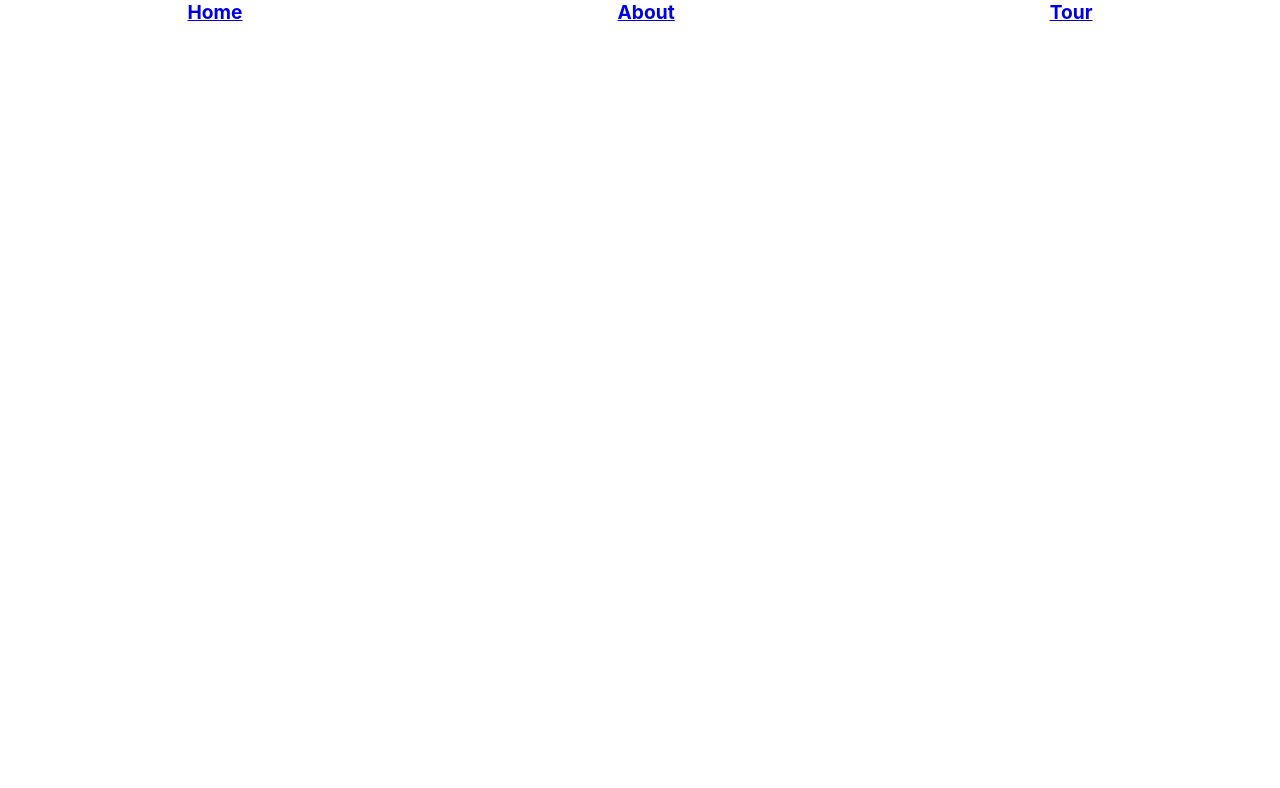
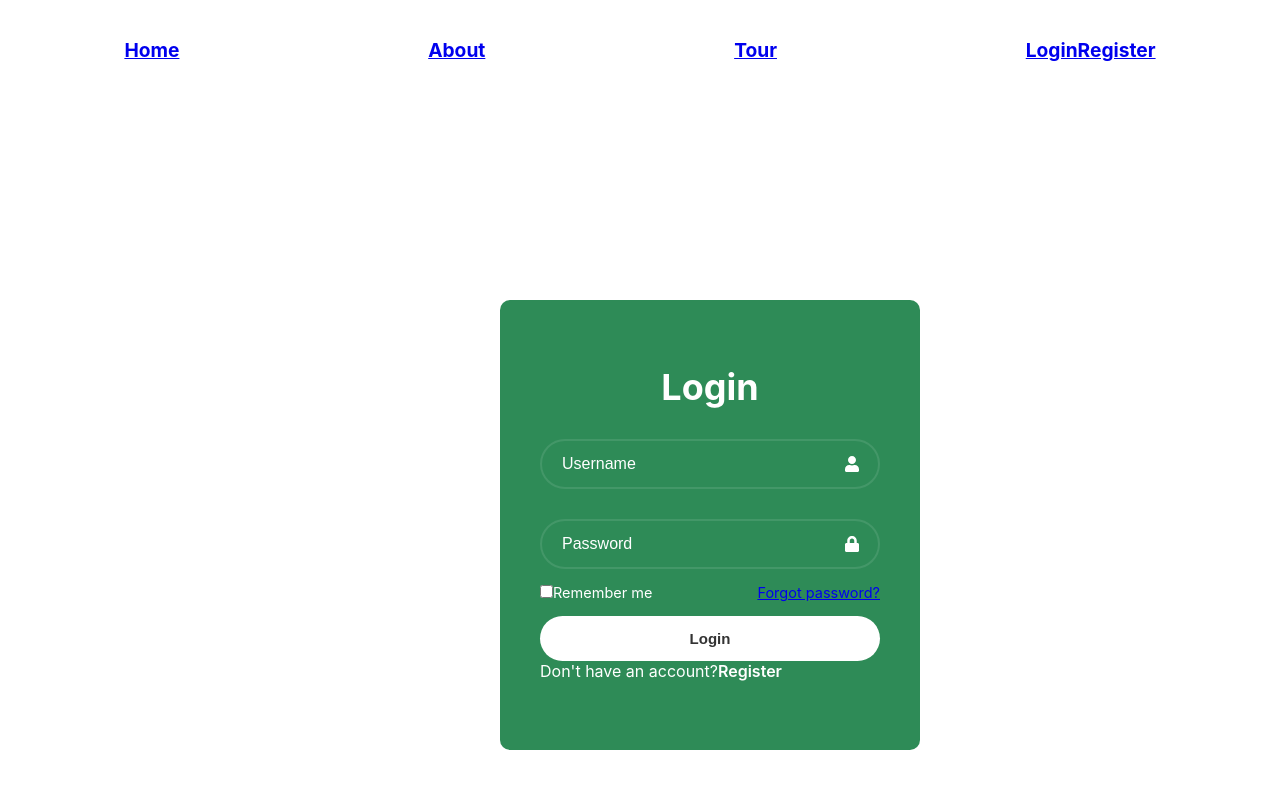
Before and after one commit to Hafsa-Maqsood/tourproject, a React (Create React App) app: page /LoginRegister in a window 1280 px wide. Before the commit this address had no page. Shown: the top 788 px of the page. Built offline with nearby package versions, Linux system fonts and the light colour scheme.

Commit message:
Updated Navbar and other components

```diff
--- a/package.json
+++ b/package.json
@@ -8,8 +8,9 @@
     "@testing-library/user-event": "^13.5.0",
     "react": "^18.3.1",
     "react-dom": "^18.3.1",
+    "react-icons": "^5.3.0",
     "react-router-dom": "^6.27.0",
-    "react-scripts": "5.0.1",
+    "react-scripts": "^5.0.1",
     "web-vitals": "^2.1.4"
   },
   "scripts": {
--- a/src/App.css
+++ b/src/App.css
@@ -1,4 +1,4 @@
-.App {
+/.App {
   text-align: center;
 }
 
--- a/src/App.js
+++ b/src/App.js
@@ -4,6 +4,7 @@ import Home from './component/Home'
 import About from './component/About'
 import Navbar from './component/Navbar'
 import Tour from './component/Tour'
+import LoginRegister from './component/LoginRegister'
 import './App.css'
 
 
@@ -16,6 +17,7 @@ export default function App() {
         <Route path='/' element={<Home></Home>}/>
         <Route path='/About' element={<About></About>}></Route>
         <Route path='/Tour' element={<Tour></Tour>}></Route>
+        <Route path='/LoginRegister' element={<LoginRegister></LoginRegister>}></Route>
             </Routes>
 
     </div>
--- /dev/null
+++ b/src/component/LoginRegister.css
@@ -0,0 +1,135 @@
+.wrapper{
+    position: relative;
+    width: 420px;
+    height: 450px;
+    background: seagreen;
+    border-radius: 10px;
+    color: #fff;
+    display: flex;
+    align-items: center;
+    overflow: hidden;
+    transition: height -2s ease;
+    margin-top: 200px;
+    margin-bottom: 200px;
+    margin-left: 500px;
+}
+
+.wrapper.active{
+    height: 520px;
+
+}
+
+.wrapper .form-box{
+    width: 100%;
+    padding: 40px;
+    justify-content: center;
+    align-items: center;
+    min-height: 50vh;
+
+
+}
+
+.wrapper .form-box.login{
+    transition: translate .18s ease;
+    translate: 0;
+}
+
+.wrapper.active .form-box.login{
+    transition: none;
+    translate: -400px;
+}
+
+.wrapper .form-box.register{
+position: absolute;
+transition: none;
+translate: 400px;
+}
+
+.wrapper.active .form-box.register{
+    transition: translate .18s ease;
+    translate: 0;
+}
+
+form h1{
+    font-size: 36px;
+    text-align: center;
+}
+
+form .input-box{
+    position: relative;
+    width: 100%;
+    height: 50px;
+    margin: 30px 0;
+
+}
+
+.input-box input{
+    width: 100%;
+    height: 100%;
+    background: transparent;
+  /*  background: burlywood; */
+    border: none;
+    outline: none;
+    border: 2px solid rgb(255, 255, 255, .1);
+    border-radius: 40px;
+    font-size: 16px;
+    padding: 20px 45px 20px 20px;
+}
+
+.input-box input::placeholder{
+    color: #fff;
+}
+.input-box .icon{
+    position: absolute;
+    right: 20px;
+    top: 50%;
+    translate: 0 -50%;
+    font-size: 16px;
+}
+
+form .remember-forgot{
+
+    justify-content: space-between;
+    font-size: 14.5px;
+    margin: -15px 0 15px;
+    display: flex;
+}
+
+.remember-forget label input{
+    accent-color: #fff;
+    margin-right: 4px;
+}
+
+.remember-forget a{
+    color:  #fff;
+    text-decoration: none;
+}
+
+
+.remember-forget a:hover{
+
+    text-decoration: underline;
+}
+
+form button{
+    width: 100%;
+    height: 45px;
+    background: #fff;
+    border: none;
+    border-radius: 40px;
+    box-shadow: 0 0 10px rgba(0, 0, 0, 0 , .1);
+    cursor: pointer;
+    font-size: 15px;
+    color: #333;
+    font-weight: 700;
+}
+
+form .register-link p a{
+    color: #fff;
+    text-decoration: none;
+    font-weight: 600;
+}
+.register-link p  a:hover{
+    text-decoration: underline;
+
+}
--- /dev/null
+++ b/src/component/LoginRegister.js
@@ -0,0 +1,106 @@
+import React, { useState } from 'react'
+import './LoginRegister.css';
+import { FaUser , FaLock  , FaEnvelope   } from "react-icons/fa";
+
+
+function LoginRegister() {
+
+    const [action, setAction] = useState('');
+
+    const registerLink = () => {
+        setAction('active');
+    }
+
+    const loginLink = () => {
+        setAction('');
+    }
+
+    return (
+
+        <div className={`wrapper ${action}`}>
+            <div className='form-box login'>
+                <form action='' >
+                    <h1>Login</h1>
+
+                    <div className='input-box'>
+                        <input type='text'
+                            placeholder='Username' required />
+                            <FaUser className='icon'/>
+                    </div>
+
+                    <div className='input-box'>
+                        <input type='password'
+                            placeholder='Password' required />
+                            <FaLock className='icon'/>
+                    </div>
+
+                    <div className='remember-forgot'>
+                        <label><input type='checkbox'/>
+                        Remember me</label>
+                        <a href='#'>Forgot password?</a>
+
+                    </div>
+
+                    <button type='submit'>Login</button>
+
+                        <div className='register-link'>
+                            <p>
+                                Don't have an account?
+                                <a href='#' onClick={registerLink}>Register</a>
+                            </p>
+                        </div>
+
+
+                </form>
+            </div>
+
+            <div className='form-box register'>
+                <form action='' >
+                    <h1>Registeration</h1>
+
+                    <div className='input-box'>
+                        <input type='text'
+                            placeholder='Username' required />
+                            <FaUser className='icon'/>
+                    </div>
+
+                    <div className='input-box'>
+                        <input type='email'
+                            placeholder='Email' required />
+                            <FaEnvelope className='icon'/>
+                    </div>
+
+                    <div className='input-box'>
+                        <input type='password'
+                            placeholder='Password' required />
+                            <FaLock className='icon'/>
+                    </div>
+
+                    <div className='remember-forgot'>
+                        <label><input type='checkbox'/>
+                        I agree to the terms and conditions
+                       </label>
+
+
+                    </div>
+
+                    <button type='submit'>Register</button>
+
+                        <div className='register-link'>
+                            <p>
+                                Don't have an account?
+
+                                <a href='#' onClick={loginLink}>Login</a>
+                            </p>
+                        </div>
+
+
+                </form>
+            </div>
+
+        </div>
+
+    );
+};
+
+export default LoginRegister;
--- a/src/component/Navbar.js
+++ b/src/component/Navbar.js
@@ -9,19 +9,21 @@ const Navbar = () => {
     const navStyle = {
         display: 'flex',
         justifyContent: 'space-around',
-        height: '800px',
+        alignItems: 'center', // This centers the items vertically
+        height: '100px',
         backgroundImage: currentLocation.pathname === '/' ? 'url(/image.png)' : 'none', // Use forward slashes for the path
-        backgroundSize: 'cover',
-        backgroundSize:'cover',
         fontSize: 'larger',
-        fontWeight:'bolder',
+        fontWeight: 'bolder',
+
     };
+
 
     return (
         <nav style={navStyle}>
             <Link to="/">Home</Link>
             <Link to="/About">About</Link>
             <Link to="/Tour">Tour</Link>
+            <Link to="/LoginRegister">LoginRegister</Link>
         </nav>
     );
 };
--- a/src/index.css
+++ b/src/index.css
@@ -11,3 +11,23 @@ code {
   font-family: source-code-pro, Menlo, Monaco, Consolas, 'Courier New',
     monospace;
 }
+
+
+
+
+@import url('https://fonts.googleapis.com/css2?family=Poppins:ital,wght@0,400;0,600;1,600&display=swap');
+
+
+*{
+  margin: 0;
+  padding: 0;
+  box-sizing: border-box;
+}
+body {
+
+
+  justify-content: center;
+  align-items: center;
+  min-height: 100vh;
+
+}
```
Also changed, not shown: 1 other file (tests, documents, lock files or other folders).
